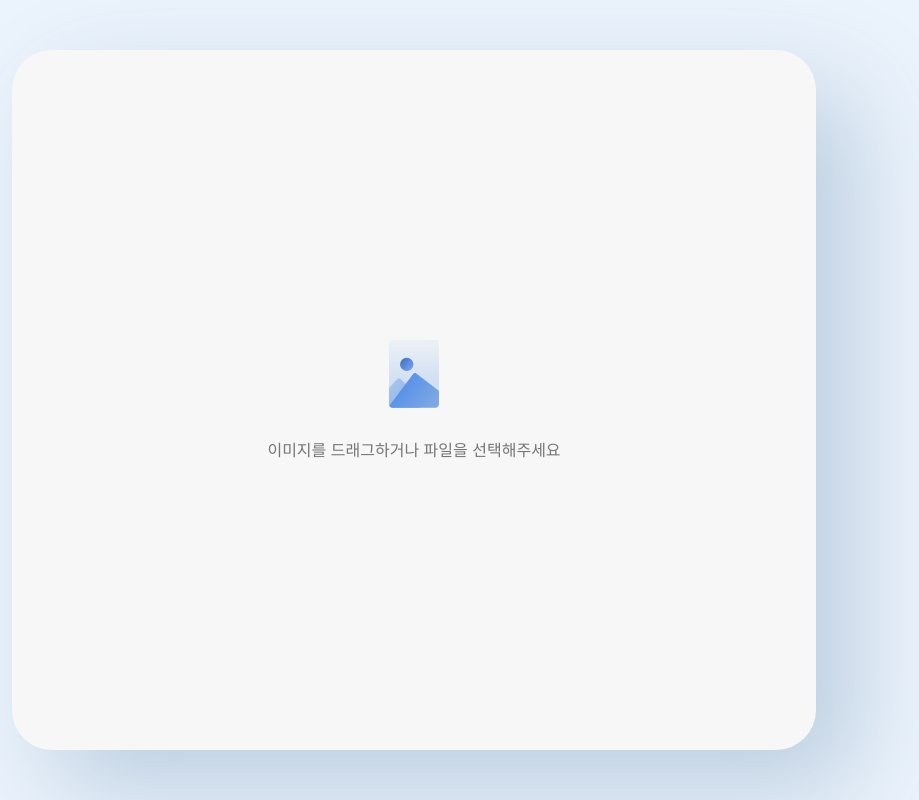
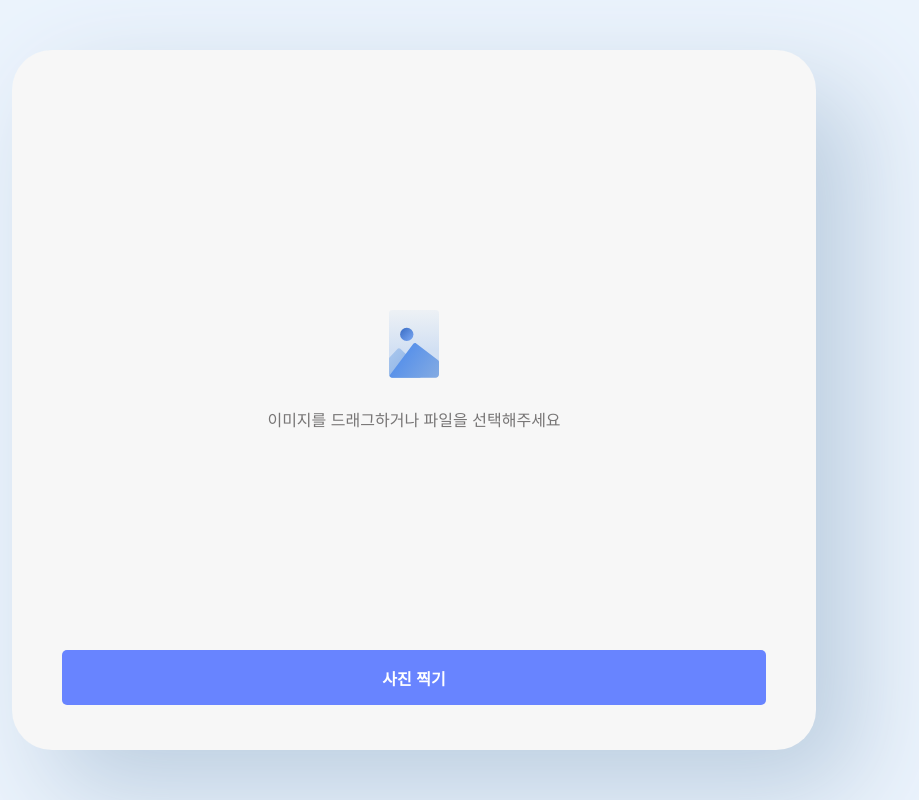
Before and after one commit to Human-for-AI/Web, a React (Create React App) app: page / in a window 1280 px wide. Shown: the whole page, without its empty margins (226-1145 px from the left). Built offline with nearby package versions, Linux system fonts and the light colour scheme.

Commit message:
[Add] image page route

```diff
--- a/src/components/ImageUpload/ImageUpload.scss
+++ b/src/components/ImageUpload/ImageUpload.scss
@@ -12,7 +12,7 @@
   &-inputBox {
     display: flex;
     width: 100%;
-    height: 100%;
+    height: 90%;
     align-items: center;
     justify-content: center;
 
@@ -20,7 +20,7 @@
       display: flex;
       flex-direction: column;
       width: 100%;
-      height: 500px;
+      height: 90%;
       padding: auto;
       justify-content: center;
       align-items: center;
@@ -48,4 +48,16 @@
       font-size: 14px;
     }
   }
+  button {
+    width: 100%;
+    height: 55px;
+    margin: 10px 0;
+    border: none;
+    font-size: 16px;
+    font-weight: bold;
+    border-radius: 5px;
+    color: white;
+    cursor: pointer;
+    background-color: #6884ff;
+  }
 }
--- a/src/components/ImageUpload/ImageUpload.tsx
+++ b/src/components/ImageUpload/ImageUpload.tsx
@@ -1,3 +1,4 @@
+import { useNavigate } from "react-router-dom";
 import { useRecoilValue } from "recoil";
 import { imageState } from "../../recoil/image";
 import useImageInputBox from "../../hooks/useImageInputBox";
@@ -6,6 +7,12 @@ import "./ImageUpload.scss";
 
 const ImageUpload = () => {
   const { isDragging, dragRef, onChangeFiles } = useImageInputBox();
+
+  const navigate = useNavigate();
+
+  const handleButton = () => {
+    navigate("/take-picture");
+  };
   // const profileImage = useRecoilValue<File | undefined>(imageState);
 
   // let imageUrl: string | undefined = undefined;
@@ -44,6 +51,7 @@ const ImageUpload = () => {
           />
         </label>
       </div>
+      <button onClick={handleButton}>사진 찍기</button>
     </div>
   );
 };
```
Also changed, not shown: src/components/Image/Image.scss (+0 -10 lines).
